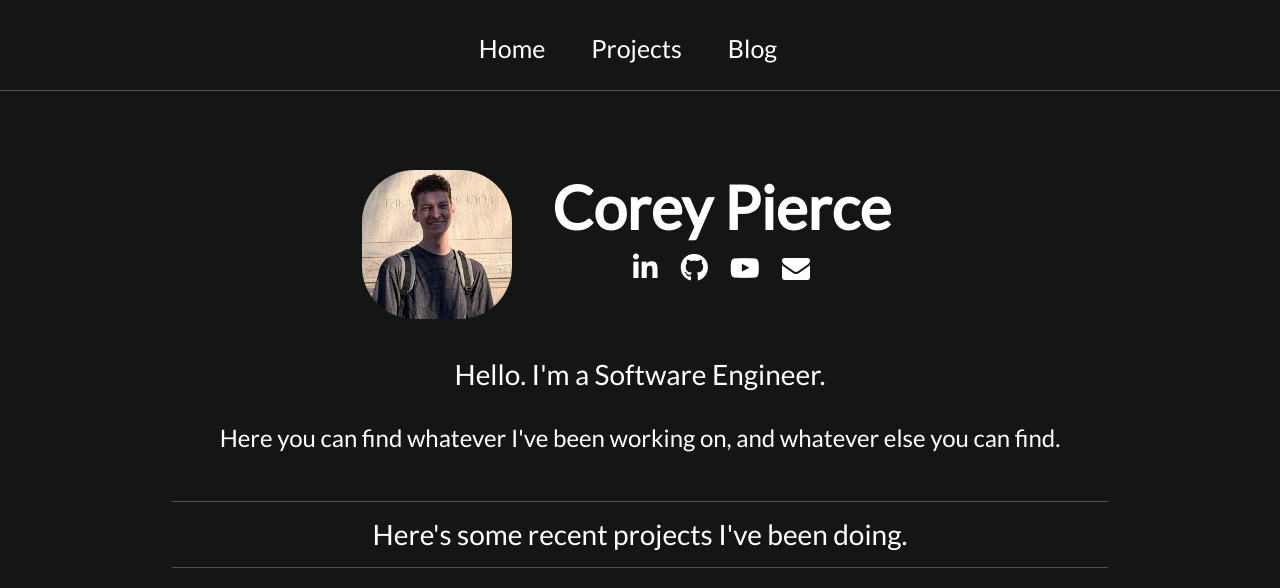
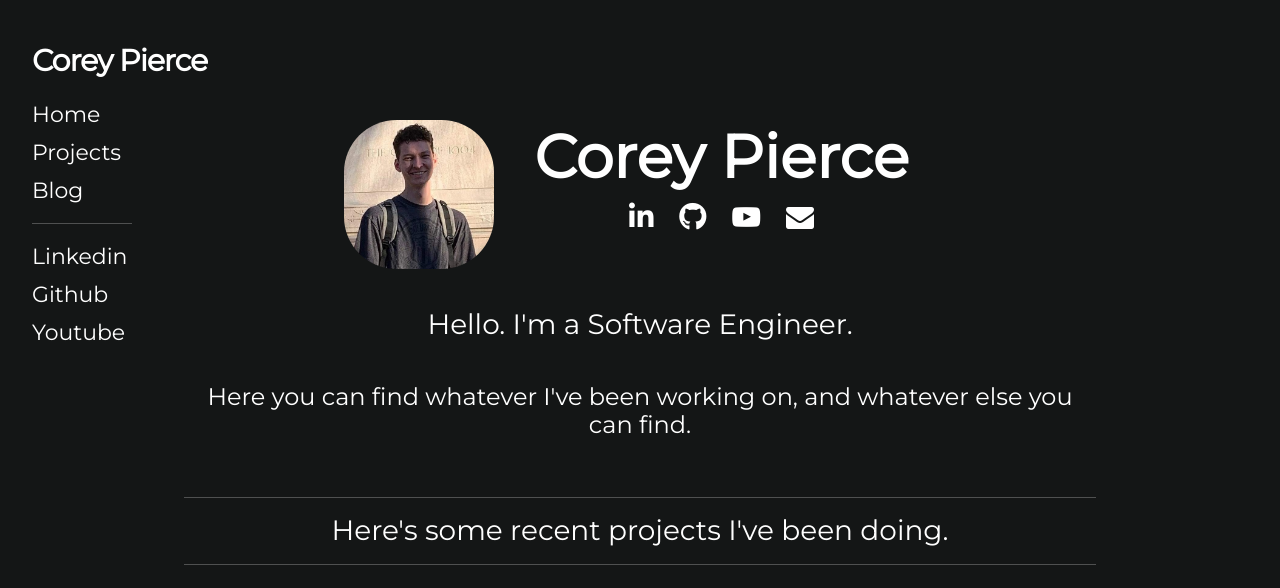
Before and after one commit to coreyp7/coreyp7.github.io, a Jekyll site: the page built from index.html, in a window 1280 px wide and 1400 px high. Shown: the top 588 px of the window. Built offline with Jekyll 4.4.1, drawn with Linux system fonts in a browser that asks for light colours; nearby versions of some CDN libraries; grey boxes are pictures that could not be loaded.

Commit message:
Add initial vertical nav

```diff
--- a/_includes/custom_head.html
+++ b/_includes/custom_head.html
@@ -11,4 +11,8 @@
   <link rel="stylesheet" href="https://use.fontawesome.com/releases/v5.14.0/css/all.css"
     integrity="sha384-HzLeBuhoNPvSl5KYnjx0BT+WB0QEEqLprO+NBkkk5gbc67FTaL7XIGa2w1L0Xbgc" crossorigin="anonymous" />
   <link rel="stylesheet" href="https://cdnjs.cloudflare.com/ajax/libs/font-awesome/4.7.0/css/font-awesome.min.css"/>
+
+  <link rel="preconnect" href="https://fonts.googleapis.com">
+  <link rel="preconnect" href="https://fonts.gstatic.com" crossorigin>
+  <link href="https://fonts.googleapis.com/css2?family=Lato&family=Montserrat&display=swap" rel="stylesheet">
 </head>
--- a/_includes/head.html
+++ b/_includes/head.html
@@ -32,6 +32,9 @@
   {% endif %}
 
   {%- include custom_head.html -%}
+  <style>
+
+  </style>
 </head>
 
 <header>
@@ -39,26 +42,45 @@
   {% if site.theme_config.show_navbar == true %}
   <!-- {% include horizontal_list.html collection=site.data.home.navbar_entries %} -->
 
-  <ul class="horizontal-list">
-      <li>
-        <a href="{{ "/" | relative_url }}" class="navbar_item">
+  <nav>
+    <ul>
+    <li class="vertical_navbar_li logo_name"> Corey Pierce </li>
+
+        <li class="vertical_navbar_li">
+          <a href="{{ "/" | relative_url }}" class="nav_link">
            Home
           </a>
         </li>
-      <li>
-        <a href="/projects" class="navbar_item">
+        <li class="vertical_navbar_li">
+          <a href="/projects" class="nav_link">
             Projects
           </a>
         </li>
-      <li>
-        <a href="/blog" class="navbar_item">
+      <li class="vertical_navbar_li">
+          <a href="/blog" class="nav_link">
             Blog
           </a>
         </li>
+        <hr style="width: 100px;">
+      <li class="vertical_navbar_li">
+          <a href="https://www.linkedin.com/in/corey-pierce-02bb9219a/" class="nav_link">
+            Linkedin
+          </a>
+        </li>
+      <li class="vertical_navbar_li">
+          <a href="https://github.com/coreyp7" class="nav_link">
+            Github
+          </a>
+        </li>
+      <li class="vertical_navbar_li">
+          <a href="https://www.youtube.com/@CoreWii" class="nav_link">
+            Youtube
+          </a>
+        </li>
     </ul>
+  </nav>
 
   <!-- <a href="{{ "/" | relative_url }}">{{ site.theme_config.back_home_text }}</a> -->
 
-  <hr class="separator" />
   {% endif %}
 </header>
--- a/assets/styles.css
+++ b/assets/styles.css
@@ -1,7 +1,8 @@
 
 * {
     justify-content: center;
-    font-family: 'Lato', sans-serif;
+    /* font-family: 'Lato', sans-serif; */
+    font-family: 'Montserrat';
 }
 
 body {
@@ -193,3 +194,64 @@ h4 {
 .project_list_li {
     margin: 10px 0;
 }
+
+/* stuff for vertical sidebar */
+
+* {
+    box-sizing: border-box;
+  }
+
+  body {
+  font-size: 22px;
+  }
+
+  /* Create two equal columns that floats next to each other */
+  .column {
+    float: left;
+    width: 25%;
+    padding: 10px;
+    padding-left: 150px;
+    text-wrap: wrap;
+  }
+  .column2 {
+    float: left;
+    width: 75%;
+    padding: 10px;
+    text-wrap: wrap;
+  }
+
+  /* Clear floats after the columns */
+  .row:after {
+    content: "";
+    display: table;
+    clear: both;
+  }
+
+  nav {
+    position: fixed;
+    width: 220px;
+  }
+
+  li {
+    margin: 5px 0;
+  }
+
+  .vertical_navbar_li {
+    display: block;
+  }
+
+  .logo_name {
+    margin-bottom: 15px;
+    letter-spacing: -1px;
+    font-weight: bold;
+    font-size: 30px;
+  }
+
+  .nav_link {
+    text-decoration: None;
+    color: white;
+  }
+
+  .nav_link:hover {
+    color: rgb(255, 81, 110);
+  }
```
Also changed, not shown: _includes/horizontal_list.html (line endings or trailing spaces). Lines whose indentation alone changed are shown as unchanged.
